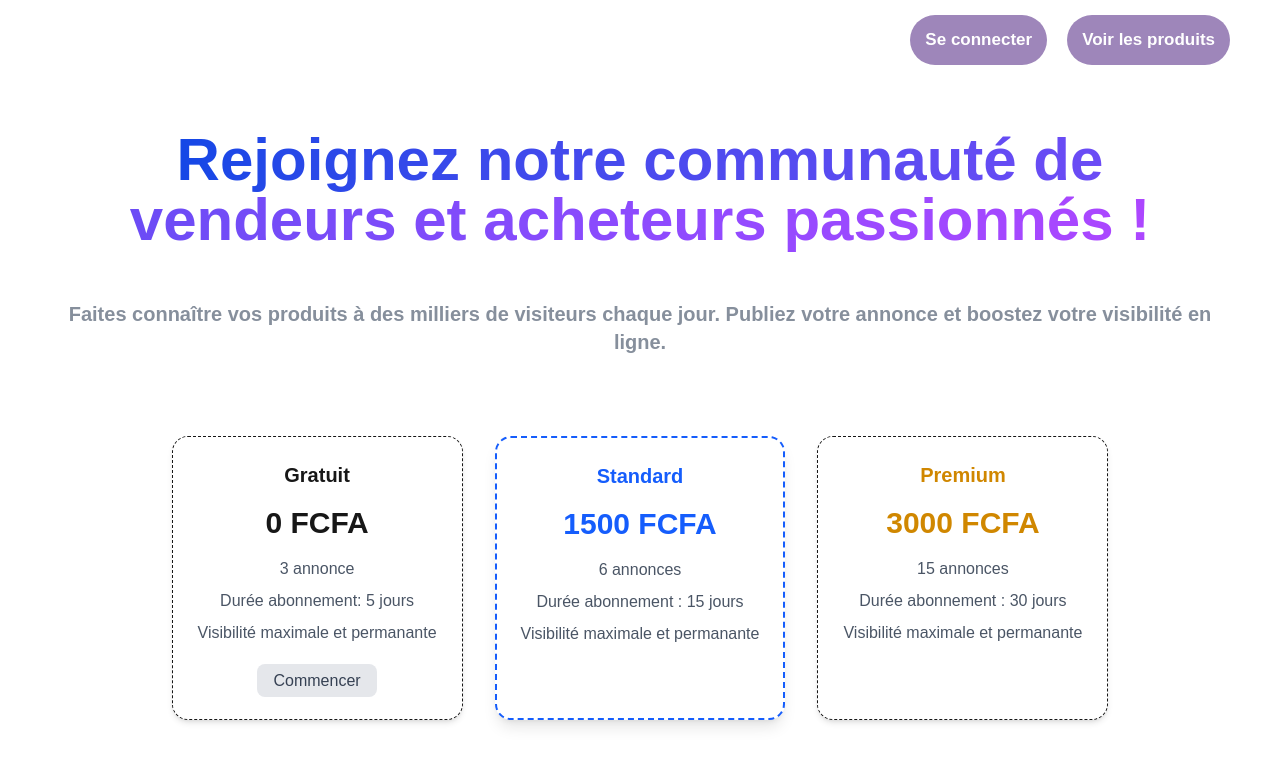
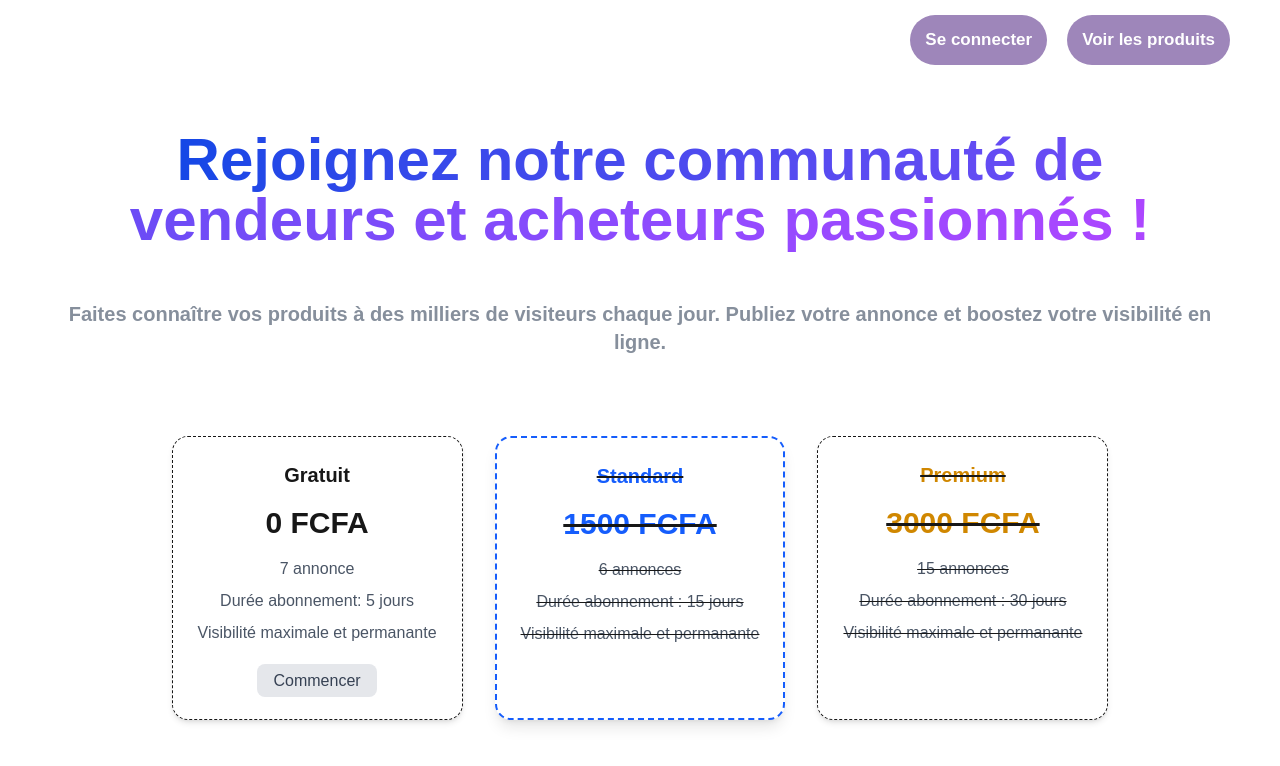
Before and after one commit to samyN2106/publikMarket, a Next.js app: page / in a window 1280 px wide. Shown: the top 766 px of the page. Built offline with nearby package versions, Linux system fonts and the light colour scheme; no server answers.

Commit message:
modification code

```diff
--- a/src/app/api/inscriptionFree/route.ts
+++ b/src/app/api/inscriptionFree/route.ts
@@ -58,7 +58,7 @@ export async function POST(request: NextRequest) {
       data: {
         boutiqueId: Boutique.id,
         plan: "free",
-        nbrProduits: 3,
+        nbrProduits: 7,
         montant: 0,
         paymentMethod: "free",
         paymentStatus: "completed",
--- a/src/app/page.jsx
+++ b/src/app/page.jsx
@@ -34,7 +34,7 @@ export default async function Home() {
               <h3 className="text-xl font-semibold mb-4">Gratuit</h3>
               <p className="text-3xl font-bold mb-4">0 FCFA</p>
               <ul className="text-gray-600 mb-6 space-y-2">
-                <li>3 annonce</li>
+                <li>7 annonce</li>
                 <li>Durée abonnement: 5 jours</li>
                 <li>Visibilité maximale et permanante</li>
               </ul>
@@ -50,7 +50,7 @@ export default async function Home() {
 
             {/* Plan Standard */}
             <div
-              style={{ borderStyle: "dashed" }}
+              style={{ borderStyle: "dashed", textDecoration: "line-through" }}
               className="bg-white shadow-lg rounded-2xl p-6 text-center border-2 border-blue-600 hover:scale-105 transition"
             >
               <h3 className="text-xl font-semibold mb-4 text-blue-600">
@@ -74,7 +74,7 @@ export default async function Home() {
 
             {/* Plan Premium */}
             <div
-              style={{ borderStyle: "dashed" }}
+              style={{ borderStyle: "dashed", textDecoration: "line-through" }}
               className="bg-white shadow-md rounded-2xl p-6 text-center border hover:scale-105 transition"
             >
               <h3 className="text-xl font-semibold mb-4 text-yellow-600">
```
